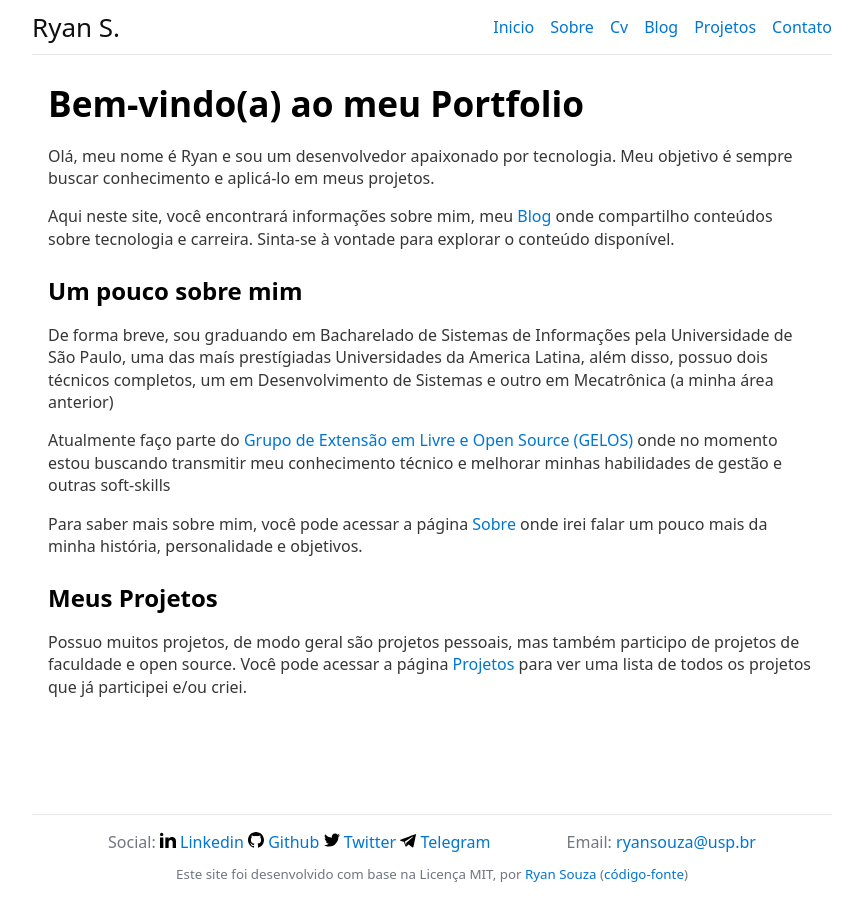
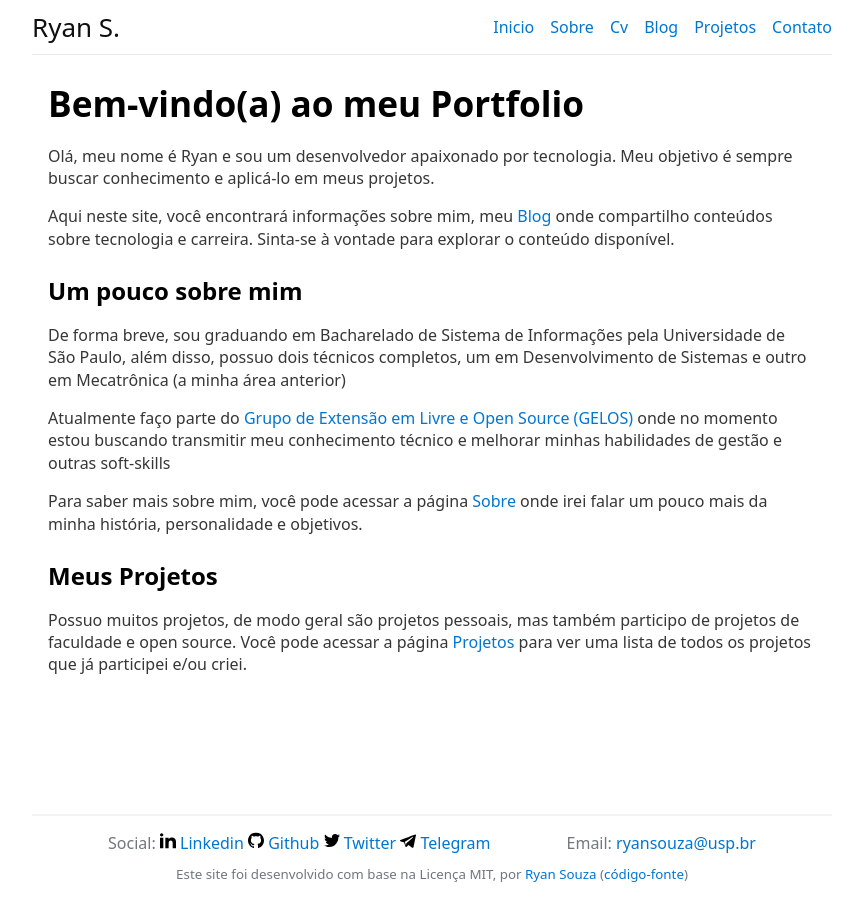
Before and after one commit to Ryrden/ryrden.dev, a Jekyll site: the page built from home.md, in a window 1280 px wide. Shown: the whole page, without its empty margins (208-1071 px from the left). Built offline with Jekyll 4.4.1, drawn with Linux system fonts in a browser that asks for light colours.

Commit message:
style: remove university comment

```diff
--- a/home.md
+++ b/home.md
@@ -11,7 +11,7 @@ Aqui neste site, você encontrará informações sobre mim, meu [Blog]({{ "/blog
 
 ## Um pouco sobre mim
 
-De forma breve, sou graduando em Bacharelado de Sistemas de Informações pela Universidade de São Paulo, uma das maís prestígiadas Universidades da America Latina, além disso, possuo dois técnicos completos, um em Desenvolvimento de Sistemas e outro em Mecatrônica (a minha área anterior)
+De forma breve, sou graduando em Bacharelado de Sistema de Informações pela Universidade de São Paulo, além disso, possuo dois técnicos completos, um em Desenvolvimento de Sistemas e outro em Mecatrônica (a minha área anterior)
 
 Atualmente faço parte do [Grupo de Extensão em Livre e Open Source (GELOS)](https://gelos.club) onde no momento estou buscando transmitir meu conhecimento técnico e melhorar minhas habilidades de gestão e outras soft-skills
 
```
